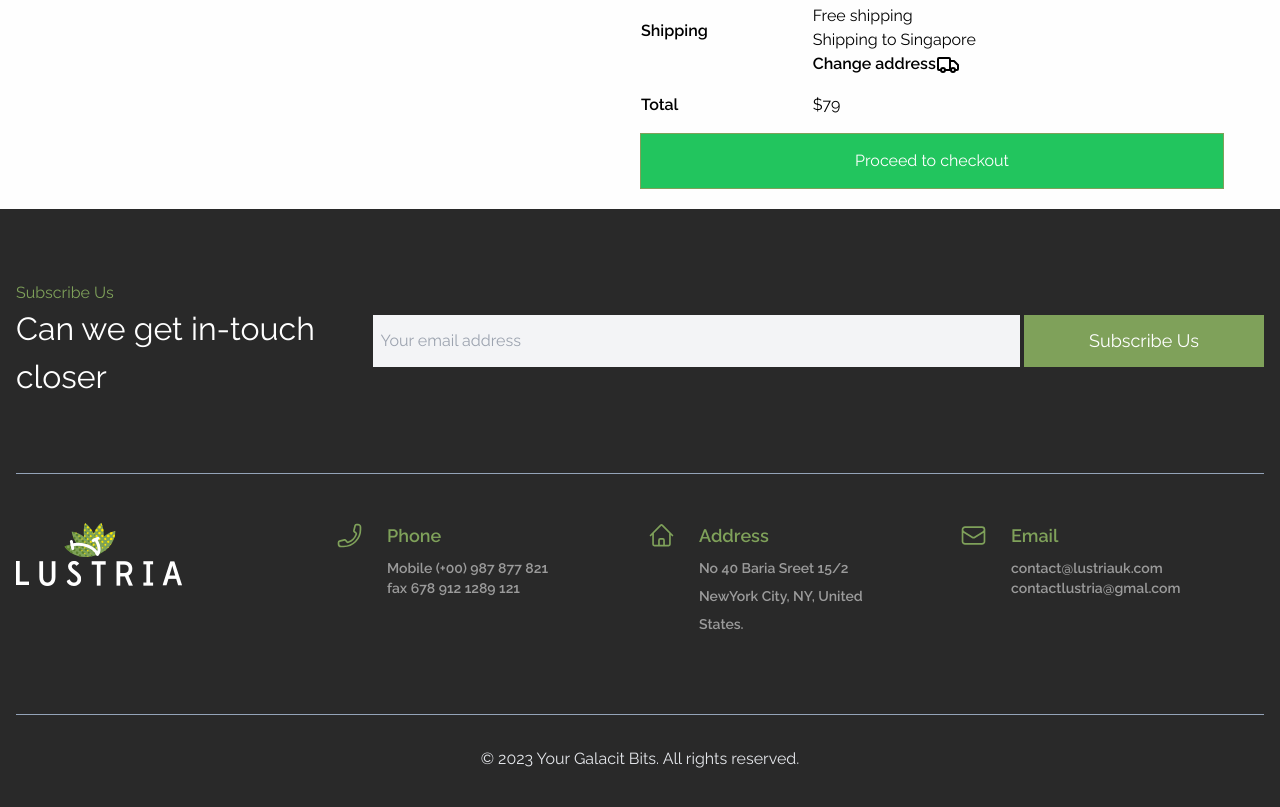
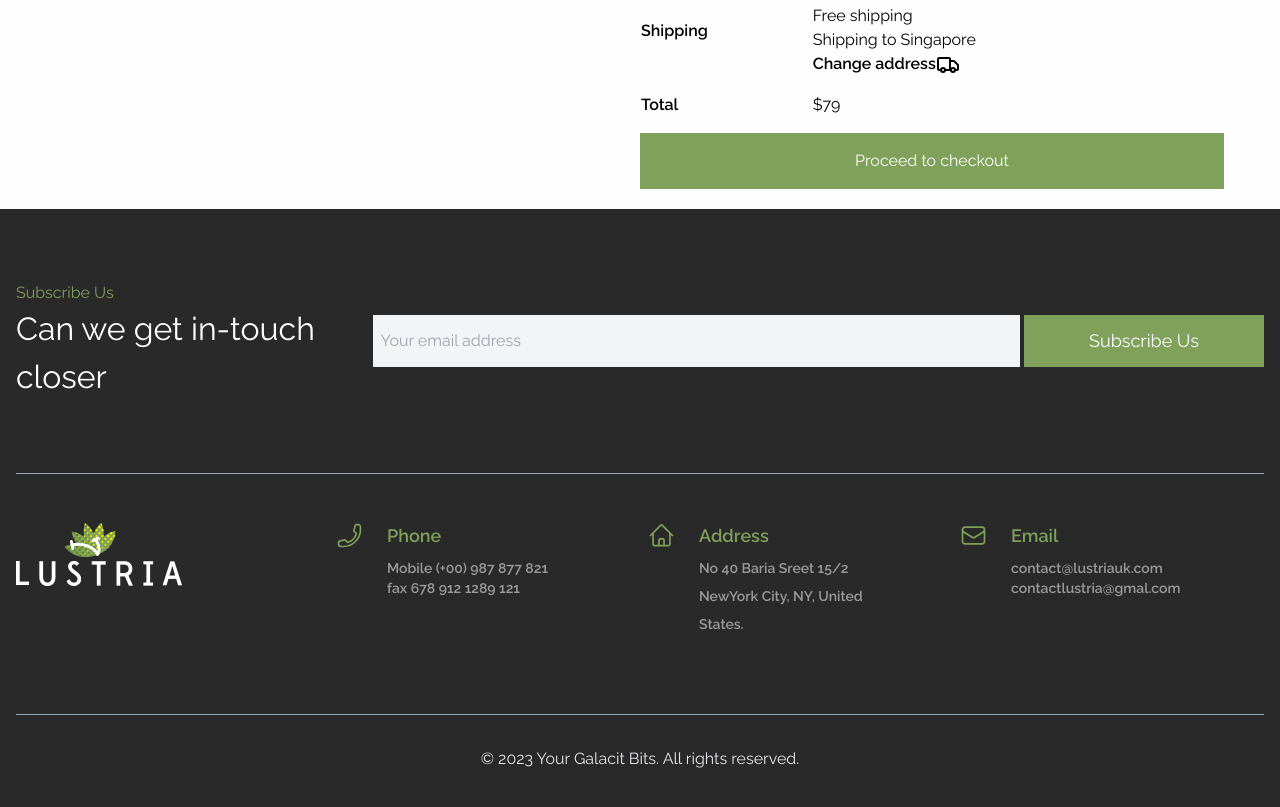
Before and after one commit to Vishwang0Suthar/Lustria_main, a Next.js app: page /kart in a window 1280 px wide. Shown: the part 1960-2767 px from the top of the page. Built offline with nearby package versions, Linux system fonts and the light colour scheme.

Commit message:
color updated in cart1 module

```diff
--- a/src/app/componenets/tables/Cart1.tsx
+++ b/src/app/componenets/tables/Cart1.tsx
@@ -136,7 +136,7 @@ const Cart1: React.FC = () => {
           </div>
           <button
             type='button'
-            className='bg-green-500 text-white hover:text-black w-full h-14 hover:bg-white border border-[#7FA15A]'
+            className='bg-[#7fa15a] text-white hover:text-black w-full h-14 hover:bg-white border border-[#7FA15A]'
             >
             Proceed to checkout
           </button>
```
